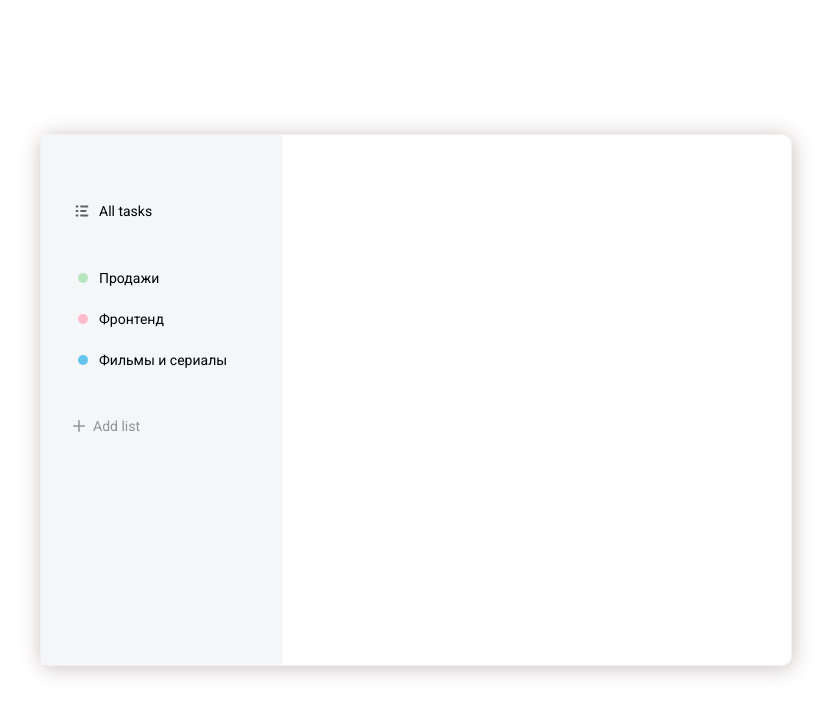
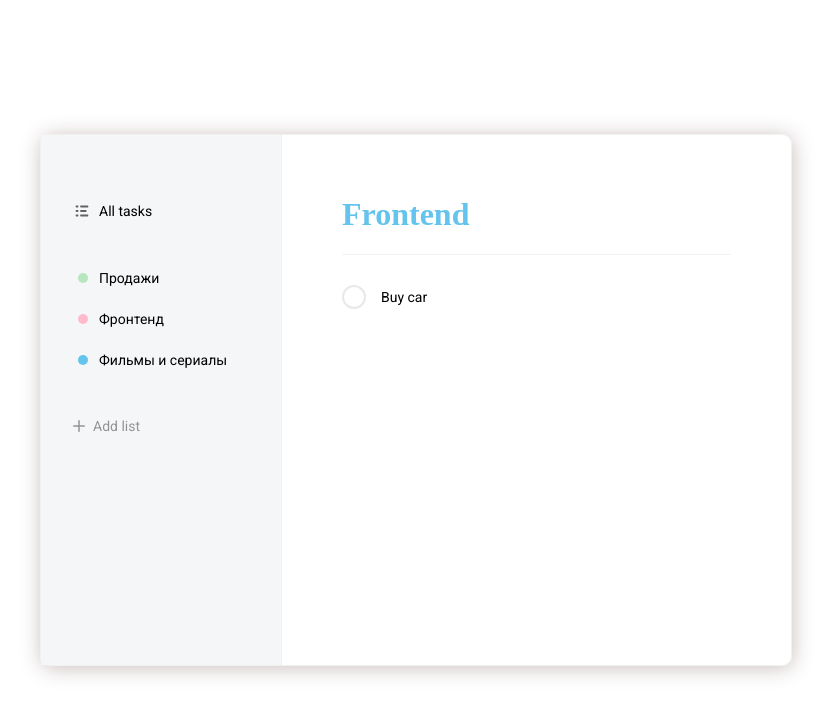
Before and after one commit to Ilya-Begalko/To-Do-App, a React (Create React App) app: page / in a window 1280 px wide. Shown: the top 716 px of the page, without its empty margins (224-1057 px from the left). Built offline with nearby package versions, Linux system fonts and the light colour scheme.

Commit message:
Layout of the task page

```diff
--- a/src/App.js
+++ b/src/App.js
@@ -1,6 +1,7 @@
 import React, {useState} from "react";
 import List from "./components/List/List"
 import AddList from "./components/AddListButton/AddList"
+import Tasks from "./components/Tasks/Tasks";
 
 import DB from './assets/db.json'
 
@@ -51,7 +52,9 @@ function App() {
                 />
                 <AddList onAdd={onAddList} colors={DB.colors}/>
             </div>
-            <div className="todo_tasks"></div>
+            <div className="todo_tasks">
+                <Tasks/>
+            </div>
         </div>
     );
 }
--- /dev/null
+++ b/src/components/Tasks/Tasks.jsx
@@ -0,0 +1,41 @@
+import React from 'react'
+
+import editSvg from '../../assets/img/edit.svg'
+
+import './Tasks.scss'
+
+const Tasks = () => {
+    return (
+        <div className="tasks">
+            <h2 className="tasks_title">
+                Frontend
+                <img src={editSvg} alt='Edit list name'/>
+            </h2>
+            <div className='tasks_items'>
+                <div className='tasks_items-row'>
+                    <div className='checkbox'>
+                        <input id='check' type='checkbox'/>
+                        <label htmlFor="check">
+                            <svg
+                                width="11"
+                                height="8"
+                                viewBox="0 0 11 8"
+                                fill="none"
+                                xmlns="http://www.w3.org/2000/svg">
+                                <path
+                                    d="M9.29999 1.20001L3.79999 6.70001L1.29999 4.20001"
+                                    stroke="#000"
+                                    stroke-width="1.5"
+                                    stroke-linecap="round"
+                                    stroke-linejoin="round"/>
+                            </svg>
+                        </label>
+                    </div>
+                    <p>Buy car</p>
+                </div>
+            </div>
+        </div>
+    );
+}
+
+export default Tasks;
--- /dev/null
+++ b/src/components/Tasks/Tasks.scss
@@ -0,0 +1,92 @@
+.tasks {
+  &_title {
+    font-family: Montserrat, serif;
+    font-weight: bold;
+    font-size: 32px;
+    line-height: 39px;
+    color: #64c4ed;
+    padding-bottom: 20px;
+    border-bottom: 1px solid #f1f2f1;
+
+    &:hover {
+      img {
+        opacity: 0.2;
+      }
+    }
+
+    img {
+      opacity: 0;
+      margin-left: 15px;
+      cursor: pointer;
+
+      &:hover {
+        opacity: 0.8;
+      }
+    }
+  }
+
+  &_items{
+    margin-top: 30px;
+    &-row{
+      display: flex;
+      align-items: center;
+
+      p{
+        margin-left: 15px;
+      }
+    }
+  }
+
+  .checkbox {
+    input {
+      display: none;
+    }
+
+    svg{
+      path{
+        stroke: #f2f2f2;
+      }
+    }
+
+    input:checked + label {
+      background: #4dd599;
+      border-color: #4dd599;
+
+      svg{
+        opacity: 1;
+        path{
+          stroke: #FFFFFF;
+        }
+      }
+    }
+
+    label {
+      display: flex;
+      align-items: center;
+      justify-content: center;
+      border: 2px solid #e8e8e8;
+      border-radius: 30px;
+      width: 20px;
+      height: 20px;
+      cursor: pointer;
+
+      svg {
+        opacity: 0;
+      }
+    }
+
+    &:hover {
+      label {
+        background-color: #f2f2f2;
+
+        svg {
+          opacity: 1;
+
+          path {
+            stroke: #b2b2b2;
+          }
+        }
+      }
+    }
+  }
+}
--- a/src/index.scss
+++ b/src/index.scss
@@ -9,6 +9,7 @@
 }
 
 .todo {
+  display: flex;
   position: absolute;
   left: 50%;
   top: 50%;
@@ -27,9 +28,15 @@
     border-right: 1px solid #f1f1f1;
     padding: 57px 20px;
   }
+
+  &_tasks {
+    flex: 1;
+    padding: 60px;
+
+  }
 }
 
-.button{
+.button {
   background: #4dd599;
   border-radius: 4px;
   color: #FFFFFF;
@@ -37,15 +44,16 @@
   padding: 10px 20px;
   cursor: pointer;
 
-  &:hover{
+  &:hover {
     background: darken(#4dd599, 6%);
   }
-  &:active{
+
+  &:active {
     background: darken(#4dd599, 10%);
   }
 }
 
-.field{
+.field {
   background: #FFFFFF;
   border: 1px solid #efefef;
   box-sizing: border-box;
@@ -53,7 +61,7 @@
   padding: 8px 12px;
   width: 100%;
 
-  &:focus{
+  &:focus {
     border-color: #dbdbdb;
   }
 }
```
Also changed, not shown: src/assets/img/check.svg (added), src/assets/img/edit.svg (added).
